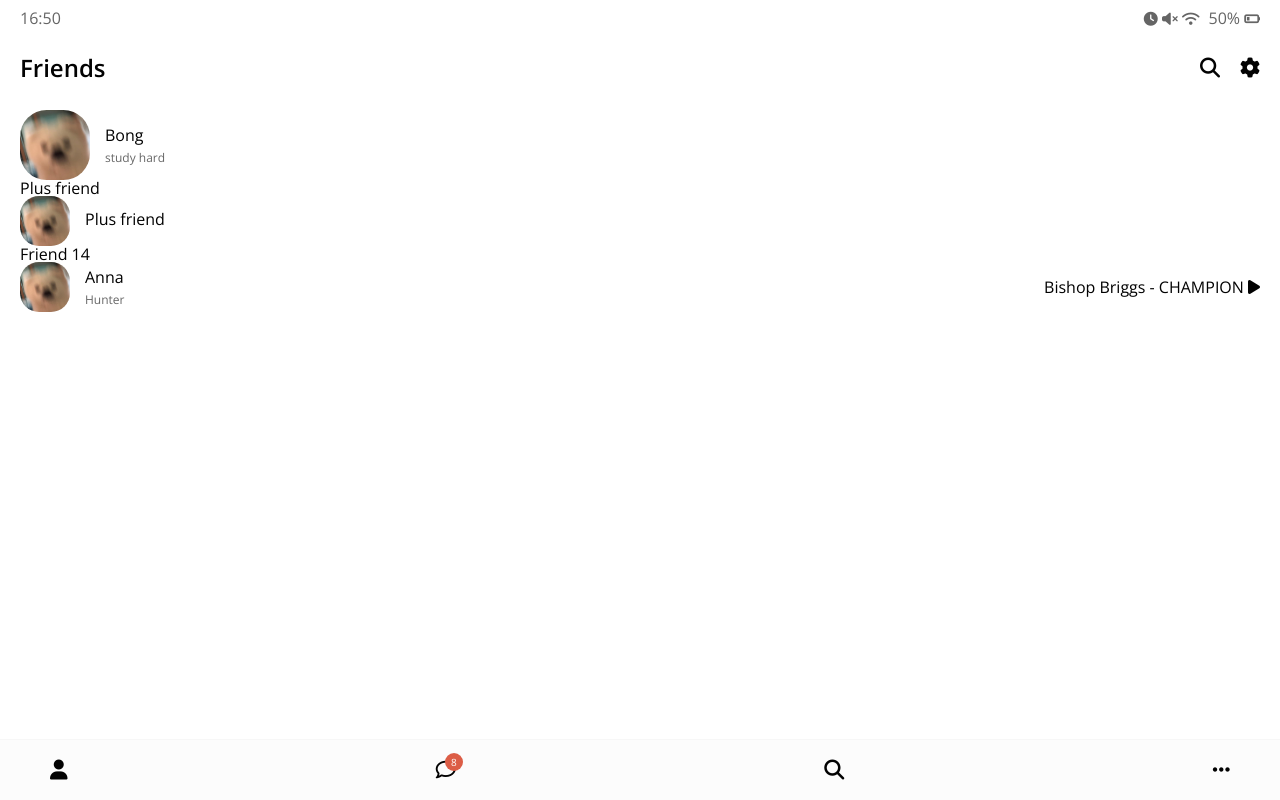
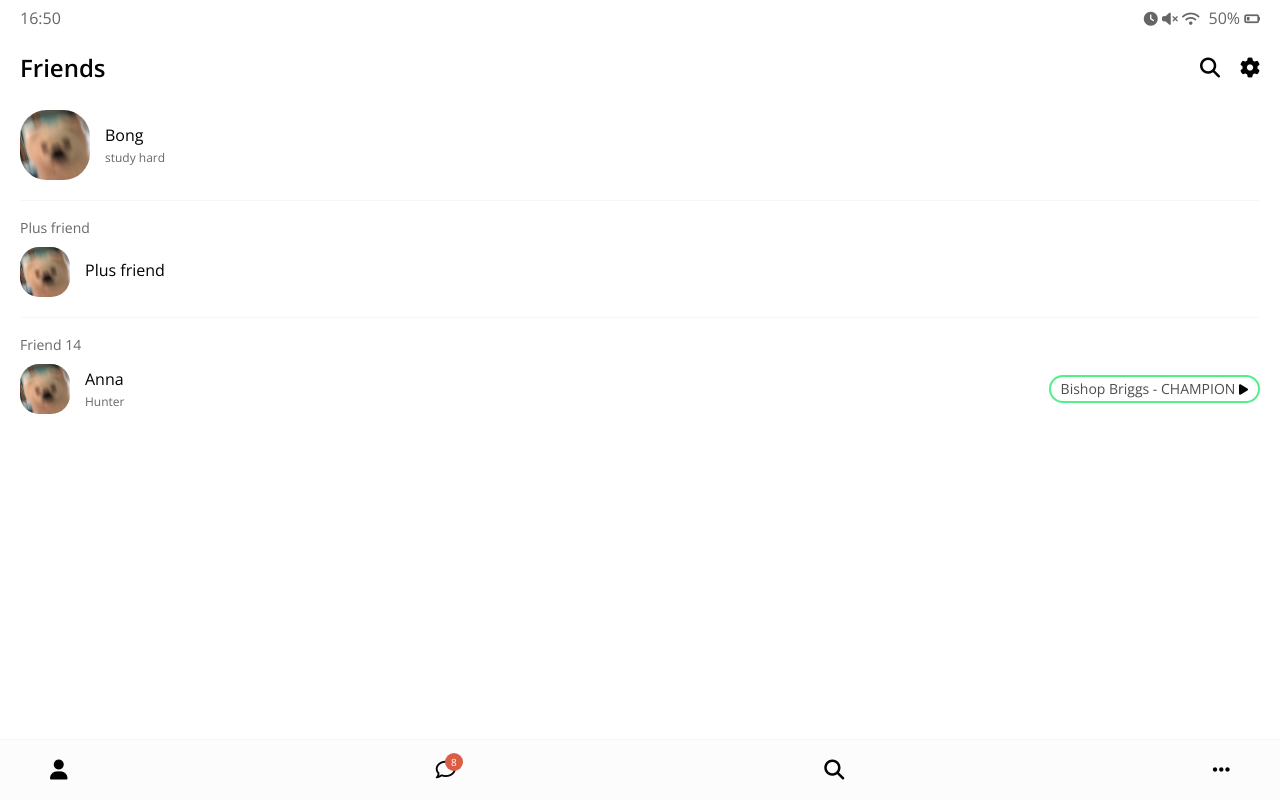
Before and after one commit to SangeunLEE801/kakao-clone, a plain HTML site: page friends.html in a window 1280 px wide. Drawn offline with nearby package versions, Linux system fonts and the light colour scheme.

Commit message:
Apply css to Freinds screen

```diff
--- a/css/friend.css
+++ b/css/friend.css
@@ -45,3 +45,18 @@
 .friend__content .friend__status {
   font-size: 12px;
 }
+
+.friend .friend__now-listening {
+  border: 2px solid #52f089;
+  padding: 5px 10px;
+  border-radius: 15px;
+  font-size: 14px;
+}
+
+.friend__now-listening span {
+  opacity: 0.7;
+}
+
+.friend__now-listening i {
+  font-size: 12px;
+}
--- /dev/null
+++ b/css/friends.css
@@ -0,0 +1,13 @@
+.friends .friends__plus {
+  padding: 20px 0px;
+  border-top: 1px solid #f7f7f7;
+  border-bottom: 1px solid #f7f7f7;
+  margin: 20px 0px;
+}
+
+.friends__plus .friends__title,
+.friends__list .friends__title {
+  font-size: 14px;
+  opacity: 0.6;
+  margin-bottom: 12px;
+}
--- a/css/style.css
+++ b/css/style.css
@@ -4,6 +4,7 @@
 @import "header.css";
 @import "nav-bar.css";
 @import "friend.css";
+@import "friends.css";
 
 * {
   box-sizing: border-box;
--- a/friends.html
+++ b/friends.html
@@ -36,10 +36,14 @@
         </span>
       </div>
     </header>
+    <main class="friends">
       <header class="friends__header">
-      <div class="friends__friend friend friend--lg">
+        <div class="friends__friend friend">
           <div class="friend__column">
-          <img src="images/profile_bong.jpg" class="g-avatar friend__avatar" />
+            <img
+              src="images/profile_bong.jpg"
+              class="g-avatar friend__avatar"
+            />
             <div class="friend__content">
               <span class="friend__name">Bong</span>
               <span class="friend__status">study hard</span>
@@ -58,7 +62,6 @@
           </div>
         </div>
       </div>
-    <main class="friends">
       <ul class="friends__list">
         <h5 class="friends__title">Friend 14</h5>
         <li class="friends__friend friend">
```
Also changed, not shown: index.html (+1 -1 lines). Lines whose indentation alone changed are shown as unchanged.
